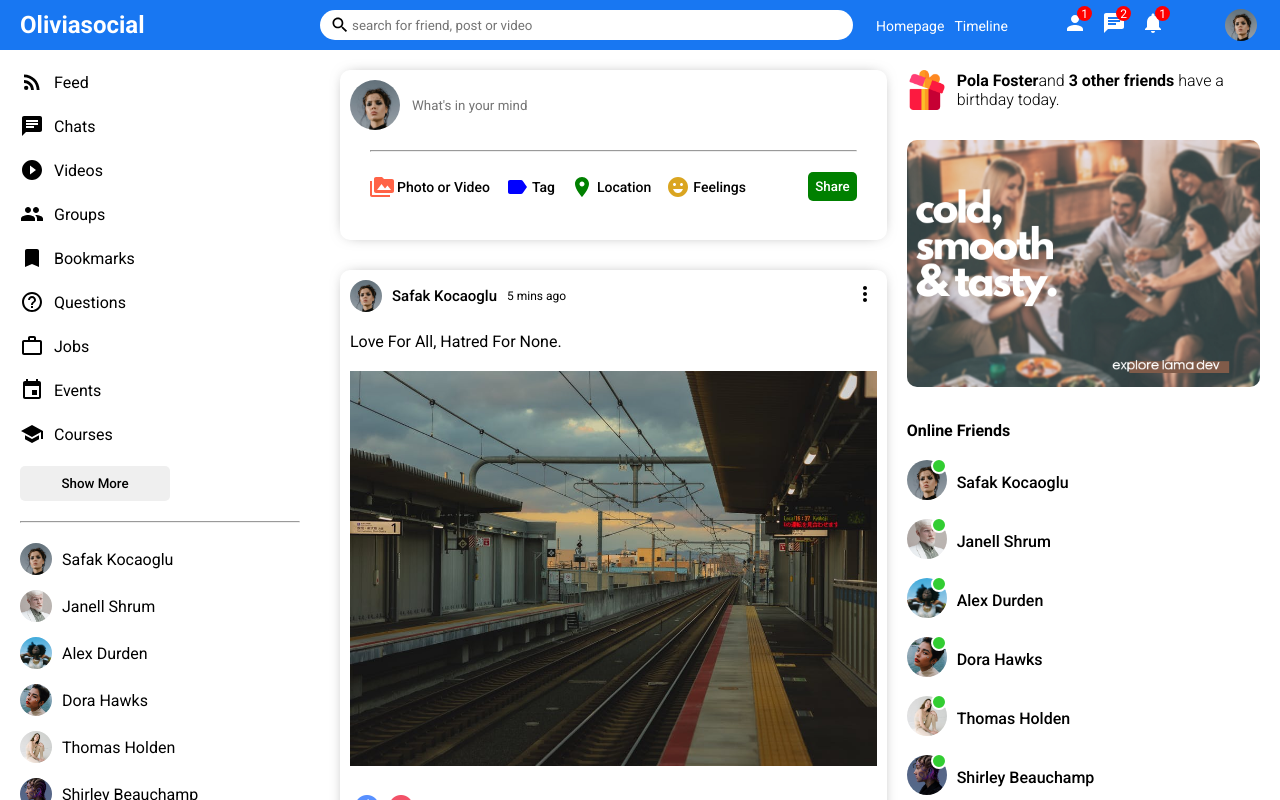
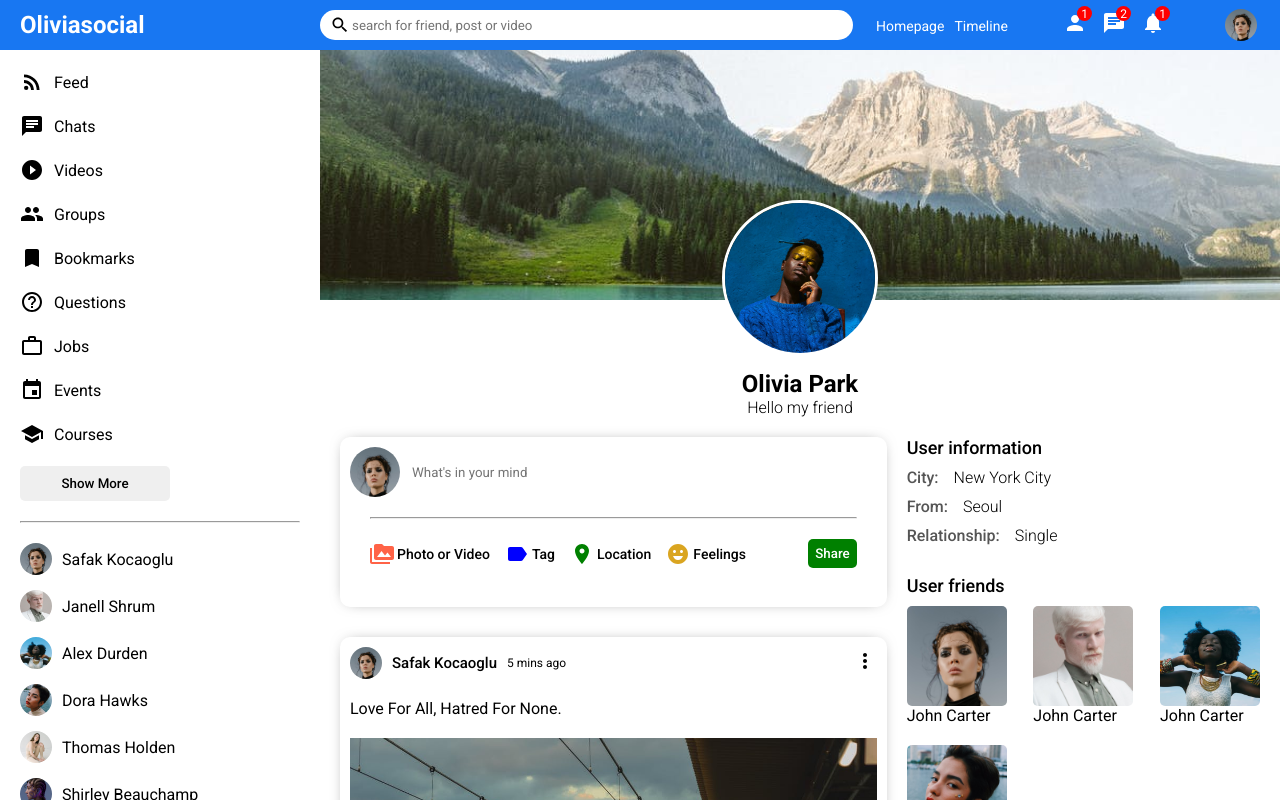
Before and after one commit to Oliviapark113/social_media_app, a React (Create React App) app in the folder client/: page / in a window 1280 px wide. Shown: the top 800 px of the page. Built offline with nearby package versions, Linux system fonts and the light colour scheme.

Commit message:
updated Profile.jsx

```diff
--- a/client/src/App.js
+++ b/client/src/App.js
@@ -1,8 +1,12 @@
 import Home from "./pages/home/Home";
+import Profile from "./pages/profile/Profile";
 function App() {
 
   return (
-   <Home/>
+    <>
+   {/* <Home/> */}
+   <Profile/>
+   </>
   );
 }
 
--- a/client/src/components/rightbar/Rightbar.jsx
+++ b/client/src/components/rightbar/Rightbar.jsx
@@ -2,22 +2,92 @@
 import Online from "../online/Online"
 import {Users} from "../../dummyData"
 
-export default function Rightbar() {
-  return (
-    <div className="rightbar">
-      <div className="rightbarWrapper">
+export default function Rightbar({profile}) {
+  const HomeRightbar = () =>{
+    return (
+      <>
         <div className="birthdayContainer">
           <img className="birthdayImg" src="assets/gift.png" alt="" />
           <span className="birthdayText">
             {" "}
             <b>Pola Foster</b>and <b>3 other friends </b>have a birthday today.</span>
         </div>
-        <img className="rightbarAd"src="assets/ad.png" alt=""/>
+        <img className="rightbarAd" src="assets/ad.png" alt="" />
         <h4 className="rightbarTitle">Online Friends</h4>
         <ul className="rightbarFriendList">
-       {Users.map(u=>
-        <Online key={u.id}user={u}/>)}
+          {Users.map(u =>
+            <Online key={u.id} user={u} />)}
         </ul>
+      </>
+
+    )
+  };
+
+  const ProfileRightbar = () =>{
+    return (
+      <>
+      <h4 className="rightbarTitle">User information</h4>
+      <div className="rightbarInfo">
+        <div className="rightbarInfoItem">
+          <span className="rightbarInfoKey">
+            City:
+          </span>
+          <span className="rightbarInfoValue">
+            New York City
+          </span>
+        </div>
+        <div className="rightbarInfoItem">
+          <span className="rightbarInfoKey">
+            From:
+          </span>
+          <span className="rightbarInfoValue">
+            Seoul
+          </span>
+        </div>
+        <div className="rightbarInfoItem">
+          <span className="rightbarInfoKey">
+            Relationship:
+          </span>
+          <span className="rightbarInfoValue">
+           Single
+          </span>
+        </div>
+      </div>
+      <h4 className="rightbarTitle">User friends</h4>
+      <div className="rightbarFollowings">
+        <div className="rightbarFollowing">
+          <img src="assets/person/1.jpeg" alt="" className="rightbarFollowingImg"/>
+          <span className="rightbarFollowingName">
+            John Carter
+          </span>
+        </div>
+        <div className="rightbarFollowing">
+          <img src="assets/person/2.jpeg" alt="" className="rightbarFollowingImg"/>
+          <span className="rightbarFollowingName">
+            John Carter
+          </span>
+        </div>
+        <div className="rightbarFollowing">
+          <img src="assets/person/3.jpeg" alt="" className="rightbarFollowingImg"/>
+          <span className="rightbarFollowingName">
+            John Carter
+          </span>
+        </div>
+        <div className="rightbarFollowing">
+          <img src="assets/person/4.jpeg" alt="" className="rightbarFollowingImg"/>
+          <span className="rightbarFollowingName">
+            John Carter
+          </span>
+        </div>
+      </div>
+      </>
+    )
+  }
+  return (
+    <div className="rightbar">
+      <div className="rightbarWrapper">
+       <ProfileRightbar/>
+
       </div>
     </div>
   )
--- a/client/src/components/rightbar/rightbar.css
+++ b/client/src/components/rightbar/rightbar.css
@@ -37,3 +37,46 @@
     padding:0;
     list-style: none;
 }
+
+.rightbarTitle{
+    font-size: 18px;
+    font-weight: 500;
+    margin-bottom: 10px;
+}
+
+.rightbarInfo{
+    margin-bottom: 30px;
+}
+
+.rightbarInfoItem{
+    margin-bottom: 10px;
+
+}
+.rightbarInfoKey{
+    font-weight: 500;
+    margin-right: 15px;
+    color: #555;
+
+}
+
+.rightbarInfoValue{
+    font-weight: 300;
+}
+.rightbarFollowings{
+    display: flex;
+    flex-wrap: wrap;
+    justify-content: space-between;
+}
+.rightbarFollowing{
+    display: flex;
+    flex-direction: column;
+    margin-bottom: 20px;
+    cursor: pointer;
+}
+.rightbarFollowingImg{
+    width: 100px;
+    height: 100px;
+    object-fit: cover;
+    border-radius: 5px;
+
+}
--- /dev/null
+++ b/client/src/pages/profile/Profile.jsx
@@ -0,0 +1,37 @@
+import "./profile.css"
+import Topbar from "../../components/topbar/Topbar"
+import Sidebar from "../../components/sidebar/Sidebar"
+import Feed from "../../components/feed/Feed"
+import Rightbar from "../../components/rightbar/Rightbar"
+
+
+export default function Profile() {
+
+    return (
+        <>
+            <Topbar />
+            <div className="profile">
+                < Sidebar />
+                <div className="profileRight">
+                    <div className="profileRightTop">
+                        <div className="profileCover">
+                        <img className="profileCoverImg" src="assets/post/3.jpeg" alt=""/>
+                        <img className="profileUserImg" src="assets/person/7.jpeg" alt=""/>
+                        </div>
+                        <div className="profileInfo">
+                            <h4 className="profileInfoName">Olivia Park</h4>
+                            <span className="profileInfoDesc">Hello my friend</span>
+                        </div>
+
+                    </div>
+                    <div className="profileRightBottom">
+                        <Feed />
+                        <Rightbar profile/>
+                    </div>
+                </div>
+            </div>
+
+        </>
+        )
+
+}
--- /dev/null
+++ b/client/src/pages/profile/profile.css
@@ -0,0 +1,50 @@
+.profile{
+    display: flex;
+}
+
+.profileRight{
+    flex: 9;
+}
+
+.profileCover{
+    height: 320px;
+    position: relative;
+}
+
+.profileCoverImg{
+    width: 100%;
+    height: 250px;
+    object-fit: cover;
+}
+.profileUserImg{
+    width: 150px;
+    height: 150px;
+    border-radius: 50%;
+    object-fit: cover;
+    position: absolute;
+    left: 0;
+    right:0;
+    margin: auto;
+    top: 150px;
+    border: 3px solid white;
+
+}
+
+.profileInfo{
+    display: flex;
+    flex-direction: column;
+    align-items: center;
+    justify-content: center;
+
+}
+
+.profileInfoName{
+    font-size: 24px;
+}
+.profileInfoDesc{
+    font-weight: 300;
+}
+
+.profileRightBottom{
+    display: flex;
+}
```
